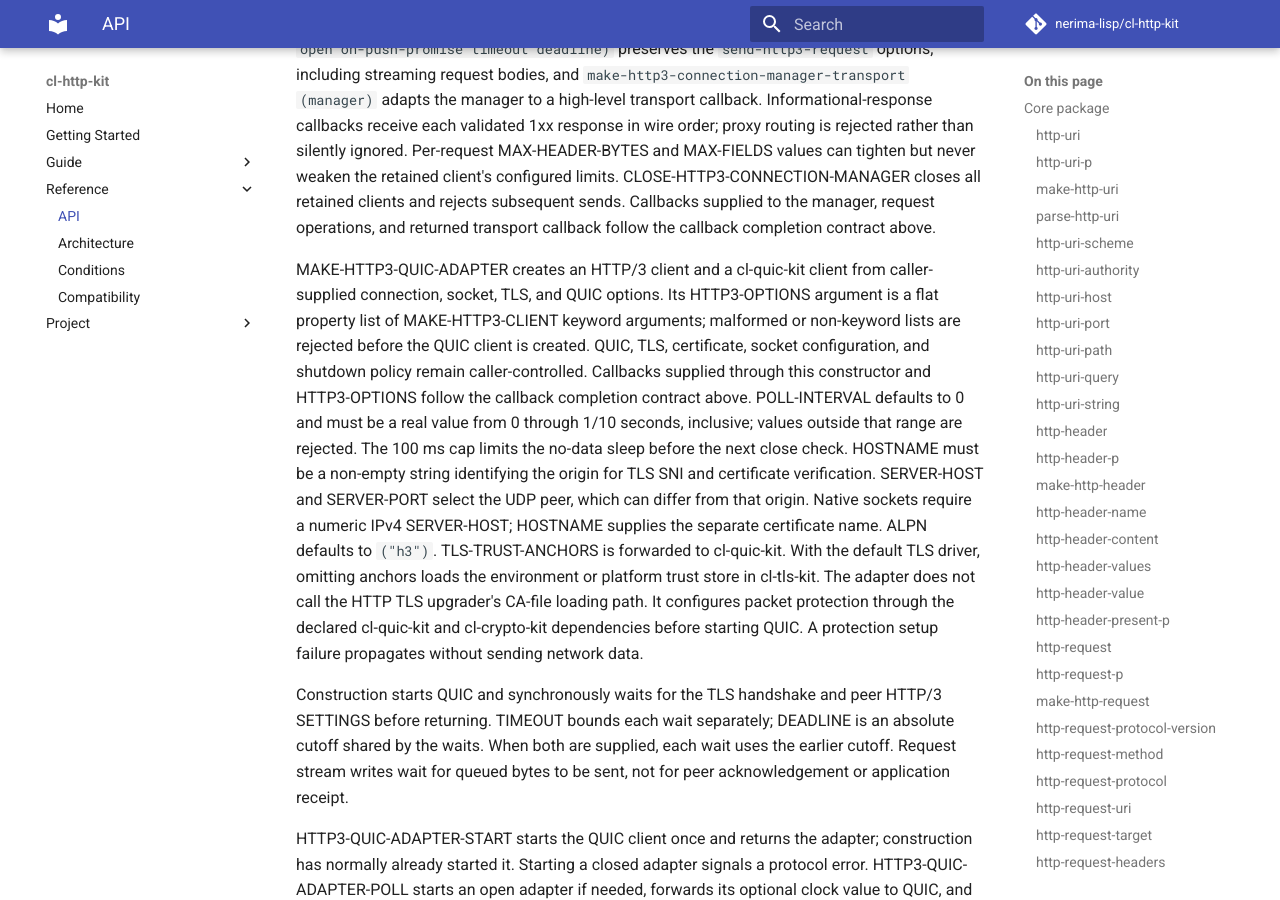
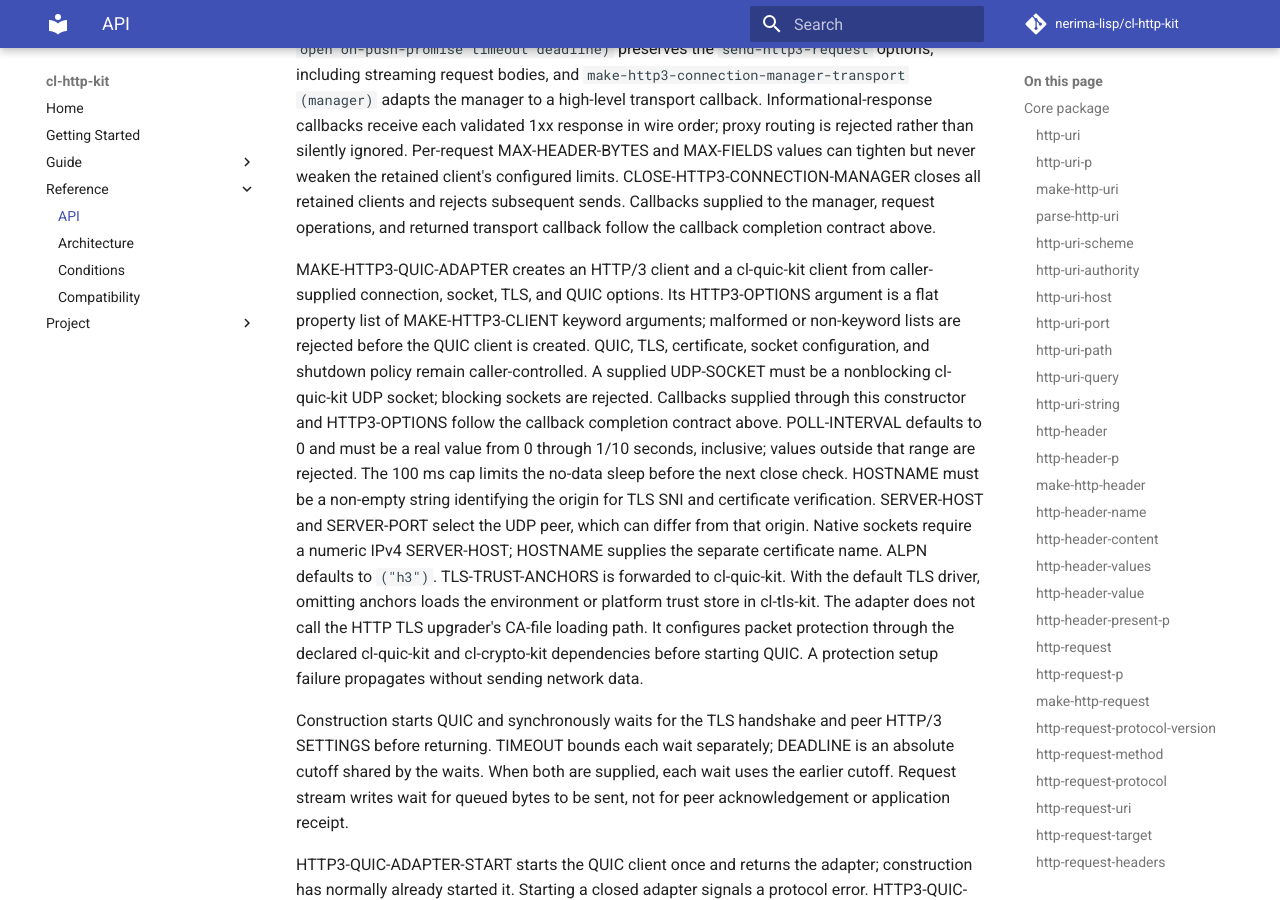
Before and after one commit to nerima-lisp/cl-http-kit, an MkDocs documentation site: the page built from docs/src/reference/api.md, in a window 1280 px wide and 900 px high, scrolled down 20745 px. Built offline with MkDocs 1.6.1 and Material for MkDocs 9.7.7, drawn with Linux system fonts in a browser that asks for light colours; comment, search, counter and statistics services are not loaded.

Commit message:
fix(http3): reject blocking UDP sockets

```diff
--- a/docs/src/reference/api.md
+++ b/docs/src/reference/api.md
@@ -919,7 +919,8 @@ caller-supplied connection, socket, TLS, and QUIC options. Its HTTP3-OPTIONS
 argument is a flat property list of MAKE-HTTP3-CLIENT keyword arguments;
 malformed or non-keyword lists are rejected before the QUIC client is created.
 QUIC, TLS, certificate, socket configuration, and shutdown policy remain
-caller-controlled. Callbacks supplied through this
+caller-controlled. A supplied UDP-SOCKET must be a nonblocking cl-quic-kit UDP
+socket; blocking sockets are rejected. Callbacks supplied through this
 constructor and HTTP3-OPTIONS follow the callback completion contract above.
 POLL-INTERVAL defaults to 0 and must be a real value from 0 through 1/10
 seconds, inclusive; values outside that range are rejected. The 100 ms cap
```
Also changed, not shown: 2 other files.
